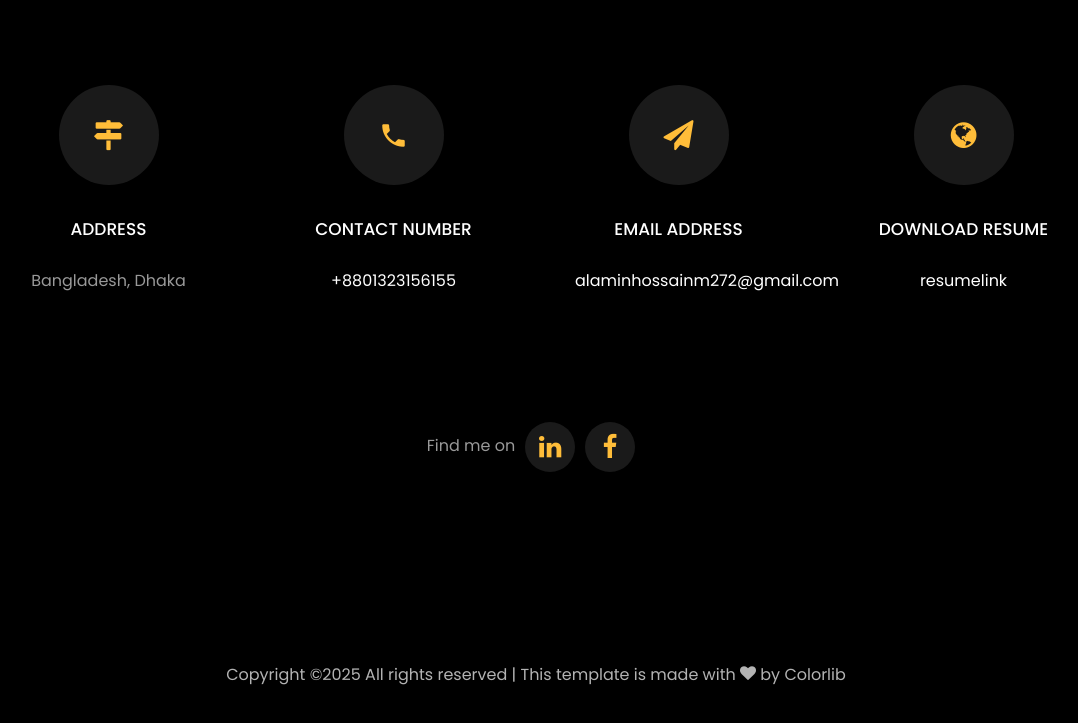
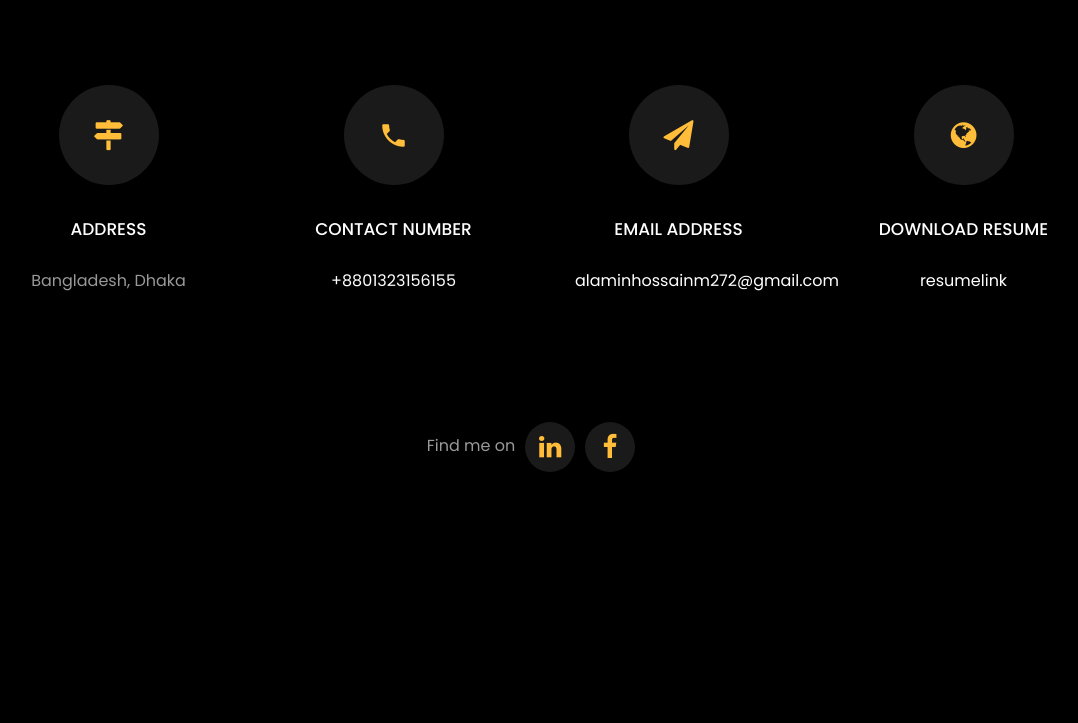
Before and after one commit to alamin2566/alaminhossain.github.io, a plain HTML site: page index.html in a window 1280 px wide. Shown: the part 6069-6792 px from the top of the page, without its empty margins (104-1182 px from the left). Drawn offline with Linux system fonts and the light colour scheme; files whose address does not match are found by name.

Commit message:
Update index.html

```diff
--- a/index.html
+++ b/index.html
@@ -589,12 +589,7 @@
     <footer class="ftco-footer ftco-section">
 		<div class="container">
 		  <div class="row">
-			<div class="col-md-12 text-center">
 
-			  <p><!-- Link back to Colorlib can't be removed. Template is licensed under CC BY 3.0. -->
-	Copyright &copy;<script>document.write(new Date().getFullYear());</script> All rights reserved | This template is made with <i class="icon-heart color-danger" aria-hidden="true"></i> by <a href="https://colorlib.com" target="_blank">Colorlib</a>
-	<!-- Link back to Colorlib can't be removed. Template is licensed under CC BY 3.0. --></p>
-			</div>
 		  </div>
 		</div>
 	  </footer>
```
